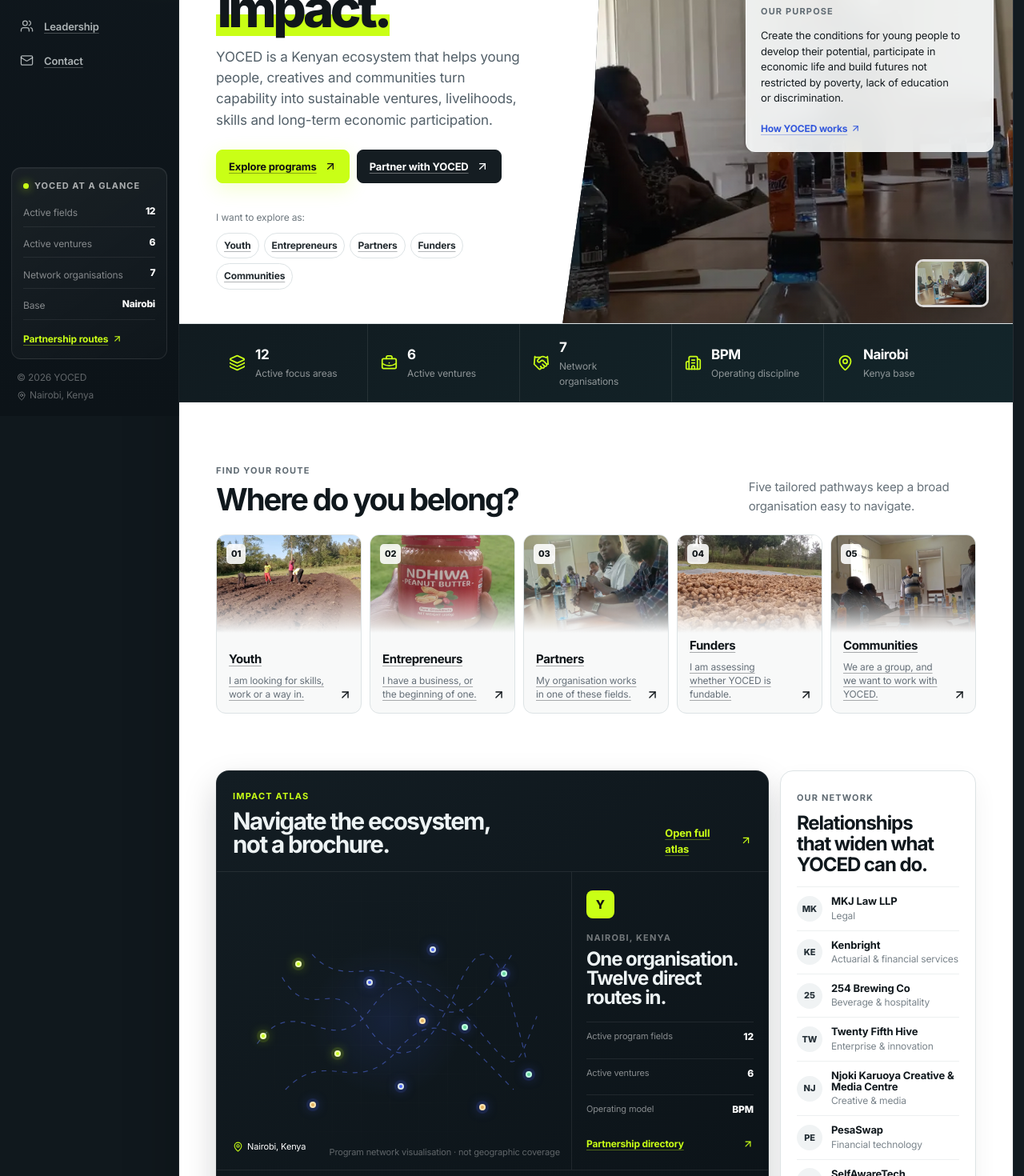
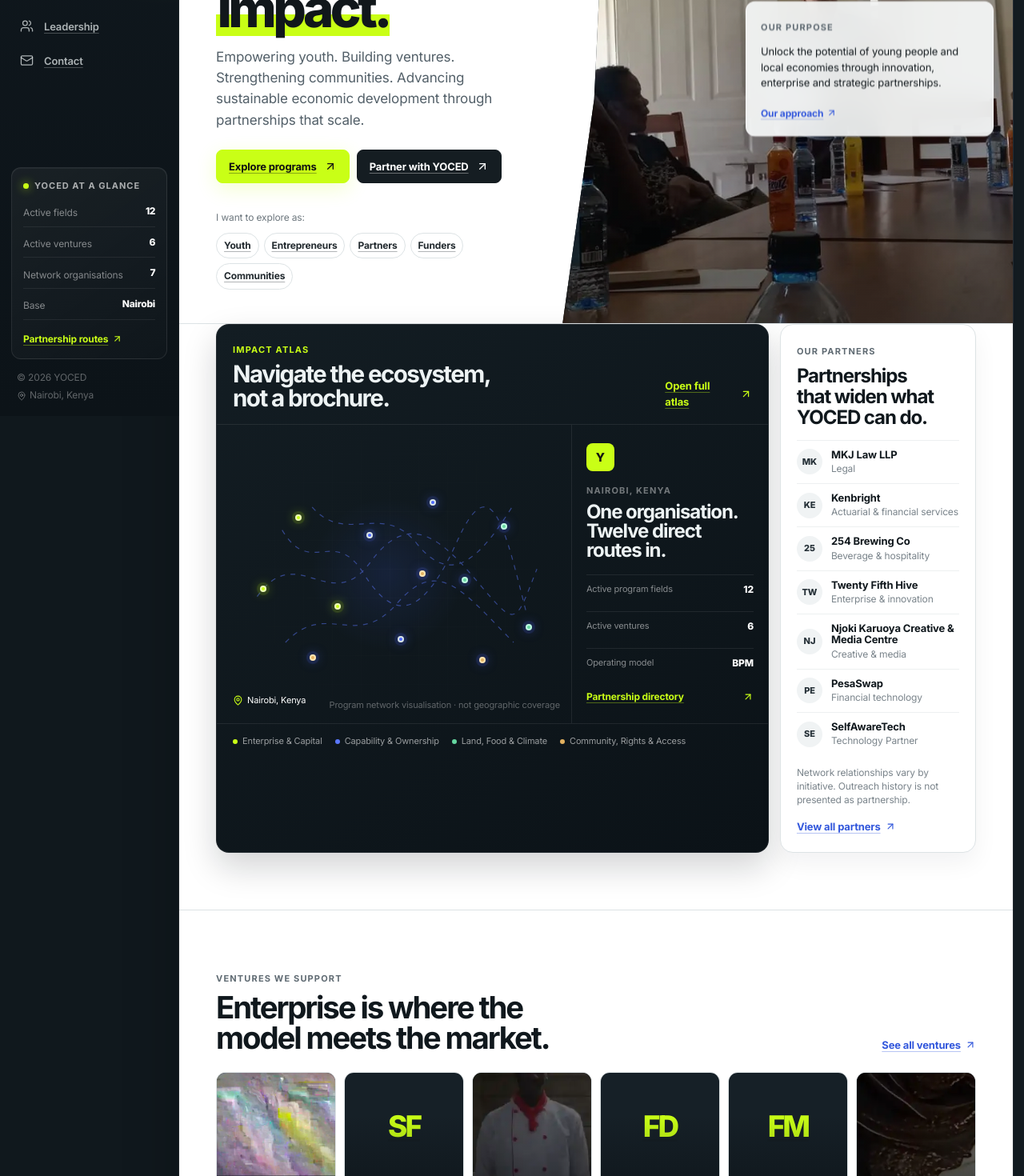
Before and after one commit to steph500/yoced, a Next.js app: page / in a window 1280 px wide. Shown: the part 280-1750 px from the top of the page at 80% size. Built offline with nearby package versions, Linux system fonts and the light colour scheme.

Commit message:
style: align homepage structure with approved portal mockup

```diff
--- a/app/page.tsx
+++ b/app/page.tsx
@@ -1,27 +1,17 @@
 import Image from "next/image";
 import Link from "next/link";
-import {
-  ArrowUpRight,
-  BriefcaseBusiness,
-  Building2,
-  Handshake,
-  Layers3,
-  MapPin,
-  Play,
-} from "lucide-react";
+import { ArrowUpRight } from "lucide-react";
 import { PageShell } from "@/components/SiteChrome";
 import { ImpactNetwork } from "@/components/ImpactNetwork";
 import { audiences } from "@/lib/audiences";
 import { partners } from "@/lib/partners";
 import { photo } from "@/lib/photos";
-import { programs } from "@/lib/programs";
 import { technologyPartner } from "@/lib/site";
 import { testimonials } from "@/lib/testimonials";
 import { ventures } from "@/lib/ventures";
 import { ventureImage } from "@/lib/ventureAssets";
 
 const heroPhoto = photo("training-session");
-const partnerPhoto = photo("partner-meeting");
 
 const bpmStages = [
   ["01", "Design", "Identify the current process and the change that is needed."],
@@ -46,8 +36,8 @@ export default function HomePage() {
           <span className="home-kicker">Youth Corporate & Economic Development · Kenya</span>
           <h1 id="home-heading">Build ideas<br />into <mark>impact.</mark></h1>
           <p className="home-hero__lede">
-            YOCED is a Kenyan ecosystem that helps young people, creatives and communities turn
-            capability into sustainable ventures, livelihoods, skills and long-term economic participation.
+            Empowering youth. Building ventures. Strengthening communities. Advancing sustainable
+            economic development through partnerships that scale.
           </p>
           <div className="home-actions">
             <Link href="/programs" className="home-button home-button--signal">
@@ -73,7 +63,7 @@ export default function HomePage() {
             alt={heroPhoto.alt}
             fill
             priority
-            sizes="(max-width: 900px) 100vw, 55vw"
+            sizes="(max-width: 900px) 100vw, 58vw"
             placeholder="blur"
             blurDataURL={heroPhoto.blurDataURL}
           />
@@ -81,74 +71,19 @@ export default function HomePage() {
           <div className="home-purpose-card">
             <span className="home-kicker">Our purpose</span>
             <p>
-              Create the conditions for young people to develop their potential, participate in
-              economic life and build futures not restricted by poverty, lack of education or discrimination.
+              Unlock the potential of young people and local economies through innovation,
+              enterprise and strategic partnerships.
             </p>
-            <Link href="/about">How YOCED works <ArrowUpRight size={13} aria-hidden="true" /></Link>
-          </div>
-          <div className="home-hero__mini-photo">
-            <Image
-              src={partnerPhoto.src}
-              alt=""
-              fill
-              sizes="180px"
-              placeholder="blur"
-              blurDataURL={partnerPhoto.blurDataURL}
-            />
+            <Link href="/about">Our approach <ArrowUpRight size={13} aria-hidden="true" /></Link>
           </div>
         </div>
       </section>
 
-      <section className="home-snapshot" aria-label="YOCED organisation snapshot">
-        <div><Layers3 size={21} aria-hidden="true" /><span><b>{programs.length}</b><small>Active focus areas</small></span></div>
-        <div><BriefcaseBusiness size={21} aria-hidden="true" /><span><b>{ventures.length}</b><small>Active ventures</small></span></div>
-        <div><Handshake size={21} aria-hidden="true" /><span><b>{partners.length}</b><small>Network organisations</small></span></div>
-        <div><Building2 size={21} aria-hidden="true" /><span><b>BPM</b><small>Operating discipline</small></span></div>
-        <div><MapPin size={21} aria-hidden="true" /><span><b>Nairobi</b><small>Kenya base</small></span></div>
-      </section>
-
-      <section className="home-explore" aria-labelledby="explore-heading">
-        <div className="home-section-title">
-          <div>
-            <span className="home-kicker">Find your route</span>
-            <h2 id="explore-heading">Where do you belong?</h2>
-          </div>
-          <p>Five tailored pathways keep a broad organisation easy to navigate.</p>
-        </div>
-        <div className="home-route-grid">
-          {audiences.map((audience, index) => {
-            const routePhoto = audience.heroPhoto ? photo(audience.heroPhoto) : undefined;
-            return (
-              <Link key={audience.slug} href={`/for/${audience.slug}`} className="home-route-card">
-                <span className="home-route-card__num">0{index + 1}</span>
-                {routePhoto ? (
-                  <span className="home-route-card__image">
-                    <Image
-                      src={routePhoto.src}
-                      alt=""
-                      fill
-                      sizes="(max-width: 700px) 45vw, 220px"
-                      placeholder="blur"
-                      blurDataURL={routePhoto.blurDataURL}
-                    />
-                  </span>
-                ) : null}
-                <span className="home-route-card__body">
-                  <b>{audience.navLabel}</b>
-                  <small>{audience.question}</small>
-                </span>
-                <ArrowUpRight size={17} aria-hidden="true" />
-              </Link>
-            );
-          })}
-        </div>
-      </section>
-
-      <div className="home-atlas-layout">
+      <div className="home-atlas-layout" id="impact-atlas">
         <ImpactNetwork />
         <aside className="home-partner-rail" aria-labelledby="partner-rail-heading">
-          <span className="home-kicker">Our network</span>
-          <h2 id="partner-rail-heading">Relationships that widen what YOCED can do.</h2>
+          <span className="home-kicker">Our partners</span>
+          <h2 id="partner-rail-heading">Partnerships that widen what YOCED can do.</h2>
           <div className="home-partner-list">
             {partners.map((partner) => (
               <div key={partner.name} className="home-partner-item">
@@ -158,19 +93,19 @@ export default function HomePage() {
             ))}
           </div>
           <p className="home-partner-rail__note">
-            Partner relationships vary by initiative. Outreach history is not presented as partnership.
+            Network relationships vary by initiative. Outreach history is not presented as partnership.
           </p>
-          <Link href="/partners" className="home-inline-link">View partnership directory <ArrowUpRight size={14} aria-hidden="true" /></Link>
+          <Link href="/partners" className="home-inline-link">View all partners <ArrowUpRight size={14} aria-hidden="true" /></Link>
         </aside>
       </div>
 
       <section className="home-ventures" aria-labelledby="ventures-heading">
         <div className="home-section-title home-section-title--compact">
           <div>
-            <span className="home-kicker">Active ventures</span>
+            <span className="home-kicker">Ventures we support</span>
             <h2 id="ventures-heading">Enterprise is where the model meets the market.</h2>
           </div>
-          <Link href="/ventures" className="home-inline-link">View all ventures <ArrowUpRight size={14} aria-hidden="true" /></Link>
+          <Link href="/ventures" className="home-inline-link">See all ventures <ArrowUpRight size={14} aria-hidden="true" /></Link>
         </div>
         <div className="home-venture-track">
           {ventures.map((venture) => {
@@ -178,7 +113,7 @@ export default function HomePage() {
             return (
               <Link key={venture.slug} href={`/ventures/${venture.slug}`} className="home-venture-card">
                 <span className="home-venture-card__media" data-empty={!image}>
-                  {image ? <Image src={image} alt="" fill sizes="220px" /> : <span>{venture.cipher}</span>}
+                  {image ? <Image src={image} alt="" fill sizes="240px" /> : <span>{venture.cipher}</span>}
                   <i aria-hidden="true" />
                 </span>
                 <span className="home-venture-card__body">
@@ -190,6 +125,19 @@ export default function HomePage() {
           })}
         </div>
       </section>
+
+      {featuredQuote ? (
+        <section className="home-perspective" aria-labelledby="perspective-heading">
+          <div className="home-perspective__quote">
+            <span className="home-kicker">From the YOCED archive · Words of Wisdom</span>
+            <blockquote id="perspective-heading">“{featuredQuote.quote}”</blockquote>
+            <p><b>{featuredQuote.name}</b> · {featuredQuote.role}</p>
+          </div>
+          <div className="home-perspective__media">
+            {featuredQuote.portrait ? <Image src={featuredQuote.portrait} alt="" fill sizes="360px" /> : null}
+          </div>
+        </section>
+      ) : null}
 
       <section className="home-operating" aria-labelledby="operating-heading">
         <div className="home-operating__intro">
@@ -211,20 +159,6 @@ export default function HomePage() {
           ))}
         </ol>
       </section>
-
-      {featuredQuote ? (
-        <section className="home-perspective" aria-labelledby="perspective-heading">
-          <div className="home-perspective__quote">
-            <span className="home-kicker">From the YOCED archive · Words of Wisdom</span>
-            <blockquote id="perspective-heading">“{featuredQuote.quote}”</blockquote>
-            <p><b>{featuredQuote.name}</b> · {featuredQuote.role}</p>
-          </div>
-          <div className="home-perspective__media">
-            {featuredQuote.portrait ? <Image src={featuredQuote.portrait} alt="" fill sizes="360px" /> : null}
-            <span className="home-perspective__play"><Play size={18} fill="currentColor" aria-hidden="true" /></span>
-          </div>
-        </section>
-      ) : null}
 
       <section className="home-partners-band" aria-labelledby="partners-band-heading">
         <div>
```
